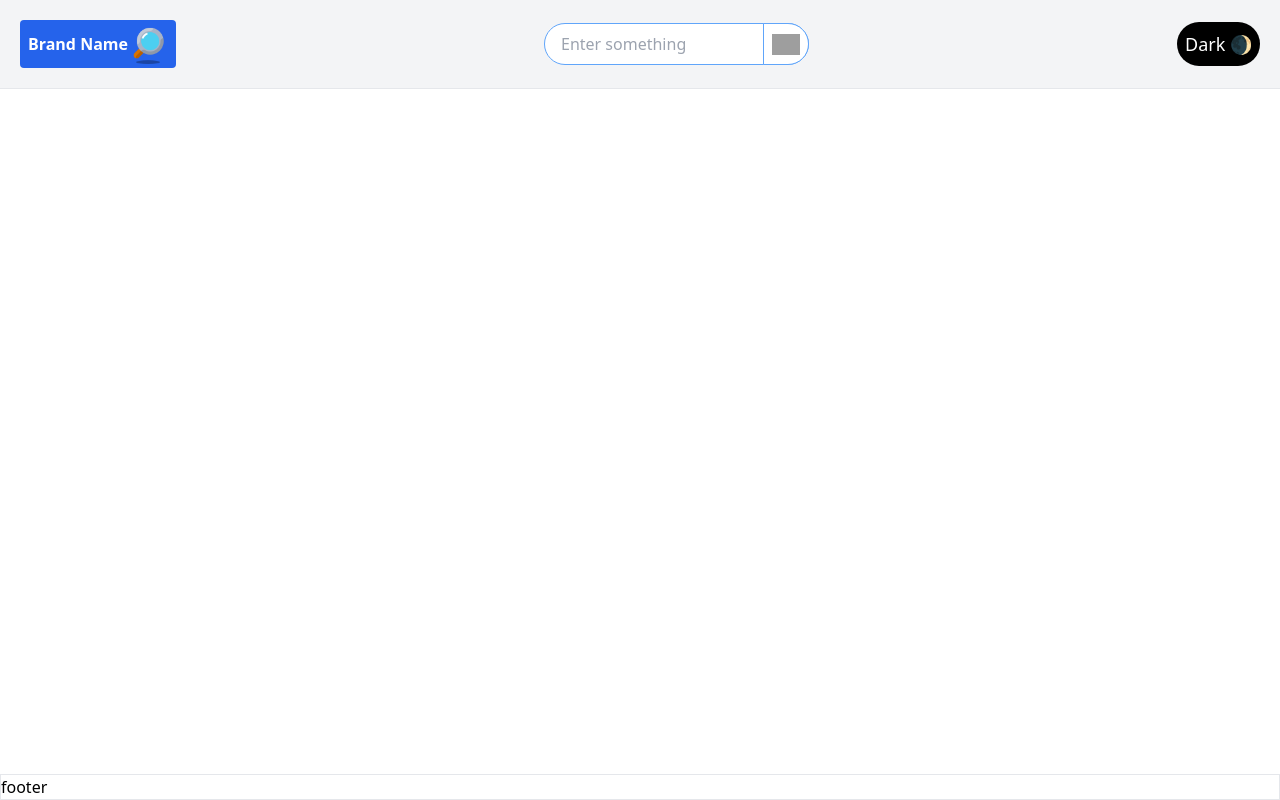
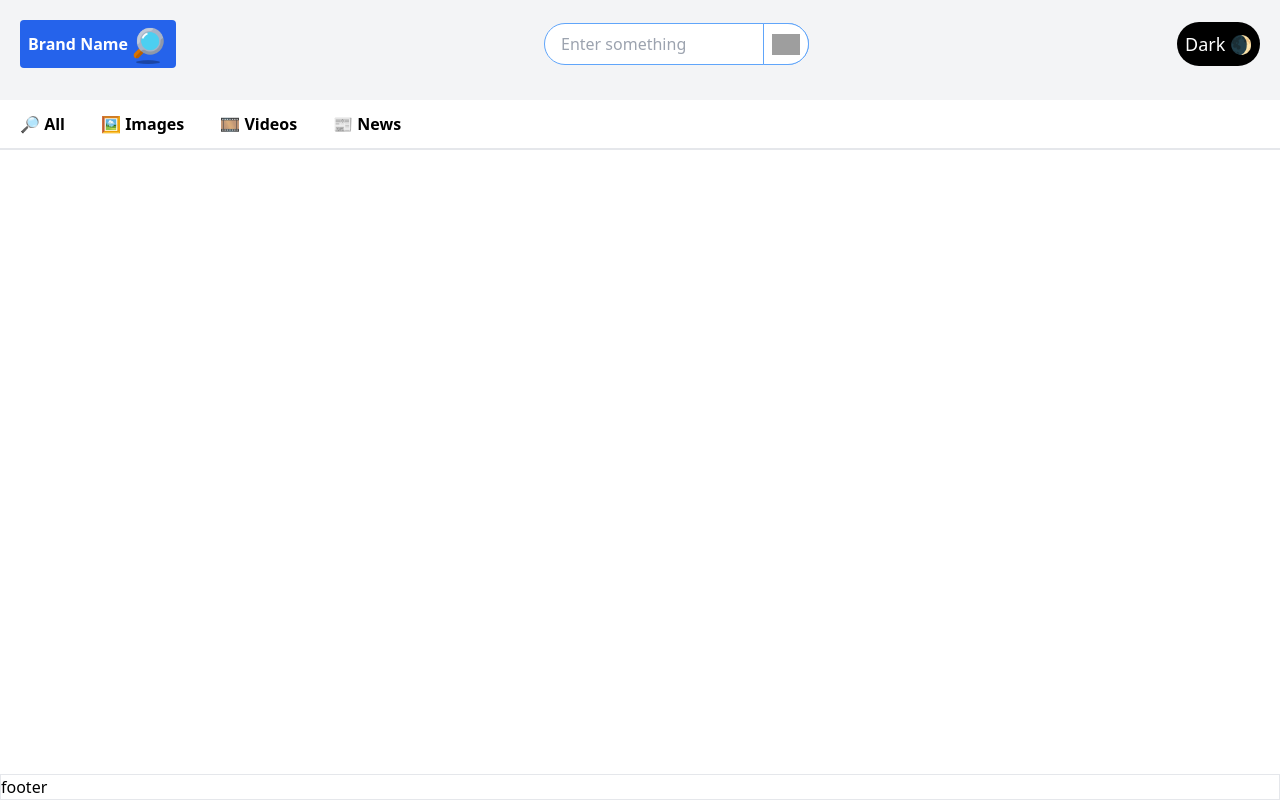
Before and after one commit to M-AminAlizadeh/Search-app, a React (Vite) app: page / in a window 1280 px wide. Built offline with nearby package versions, Linux system fonts and the light colour scheme; grey boxes are pictures that could not be loaded.

Commit message:
Add search links structure and style to navbar

```diff
--- a/src/components/Navbar.jsx
+++ b/src/components/Navbar.jsx
@@ -4,9 +4,28 @@ import Search from './Search'
 
 function Navbar({darkTheme, setDarkTheme, setQuery}) {
   const handleTheme = () => setDarkTheme(!darkTheme)
+  const searchLinks = [
+    {
+      label: '🔎 All',
+      to: '/search/all'
+    },
+    {
+      label: '🖼 Images',
+      to: '/search/images'
+    },
+    {
+      label: '🎞 Videos',
+      to: '/search/videos'
+    },
+    {
+      label: '📰 News',
+      to: '/search/news'
+    },
+]
 
   return (
-    <nav className="border-b p-5 flex flex-wrap justify-center items-center sm:justify-between">
+    <nav className="flex flex-col gap-3">
+      <div className="flex flex-wrap justify-between items-center px-5 py-5">
         {/* Brand name link */}
         <Link to="/">
           <div className="flex justify-start items-center py-1 px-2 rounded bg-blue-600 text-white dark:text-black dark:bg-white">
@@ -20,6 +39,17 @@ function Navbar({darkTheme, setDarkTheme, setQuery}) {
         <button className='text-lg p-2 bg-black text-white rounded-full hover:shadow-lg dark:text-black dark:bg-white' onClick={handleTheme}>
           {darkTheme ? 'Light ☀️': 'Dark 🌒'}
         </button>
+      </div>
+      {/* Search links */}
+      <ul className='border-b-2 p-3 bg-white dark:bg-slate-600 flex justify-start items-center gap-5'>
+        {searchLinks.map(({label, to}) => {
+          return (
+            <li>
+              <Link to={to} className='p-2 border-blue-600 dark:text-white dark:hover:text-red-300 hover:text-blue-600 hover:border-b-2 font-bold'>{label}</Link>
+            </li>
+          );
+        })}
+      </ul>
     </nav>
   )
 }
```
Lines whose indentation alone changed are shown as unchanged.
